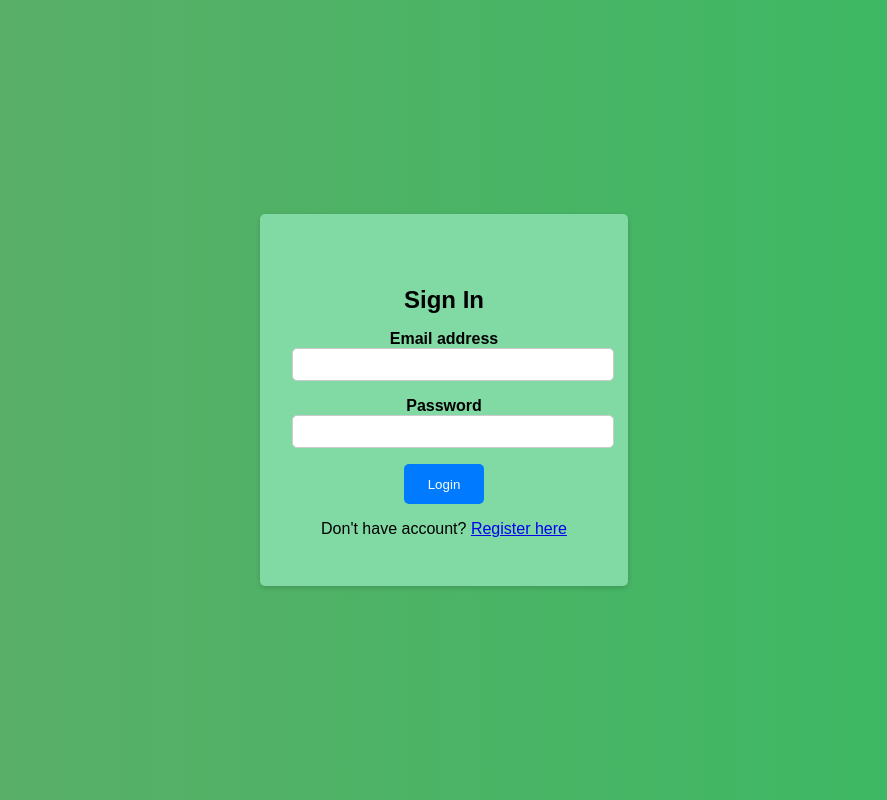
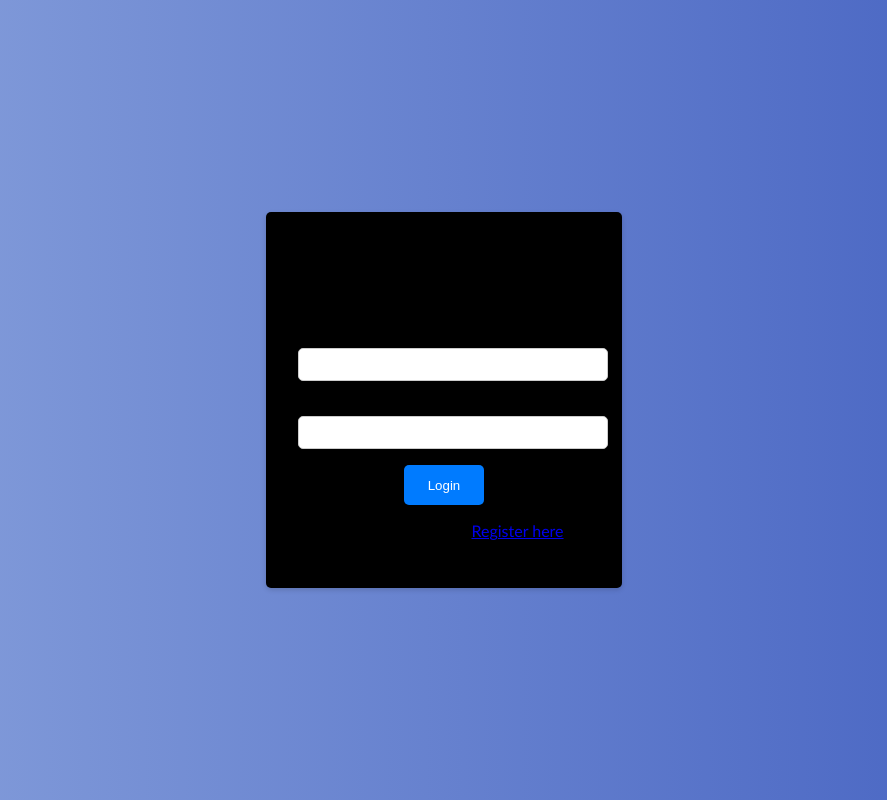
Before and after one commit to eshitaarora/my-expense-tracker, a React (Create React App) app: page / in a window 1280 px wide. Shown: the whole page, without its empty margins (196-1083 px from the left). Built offline with nearby package versions, Linux system fonts and the light colour scheme; no server answers.

Commit message:
login.css changes done

```diff
--- a/src/pages/Login.css
+++ b/src/pages/Login.css
@@ -1,6 +1,6 @@
 body {
-  font-family: sans-serif;
-  background: linear-gradient(to right, #5fad68, #38ba63);
+  font-family: 'Trebuchet MS';
+  background: linear-gradient(to right, #88a1dc, #4461c1);
   display: flex;
   justify-content: center;
   align-items: center;
@@ -9,7 +9,7 @@ body {
 }
 
 .card {
-  background-color: #81daa3;
+  background-color: #000000;
   border-radius: 5px;
   box-shadow: 0 2px 5px rgba(0, 0, 0, 0.15);
   padding: 2rem;
```
